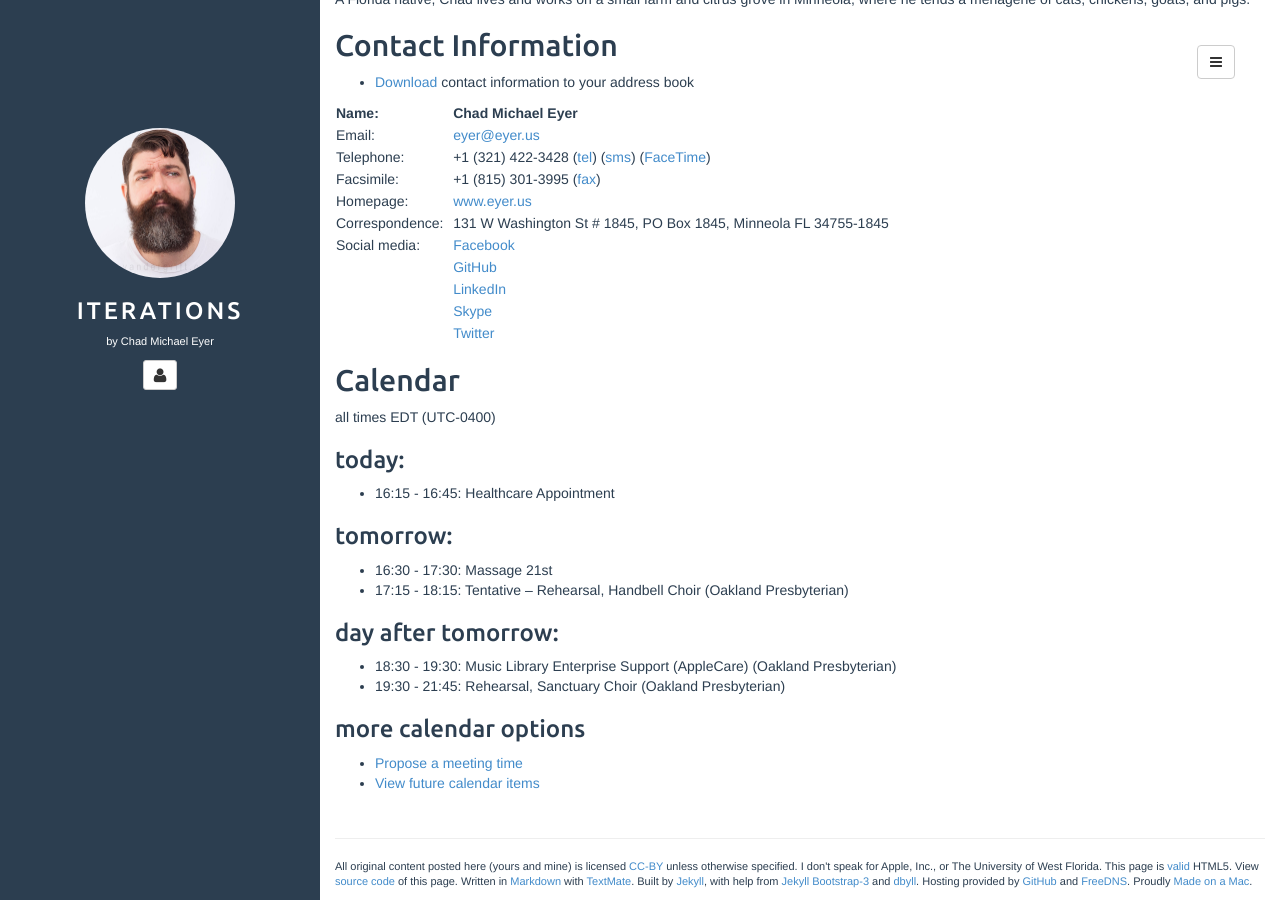
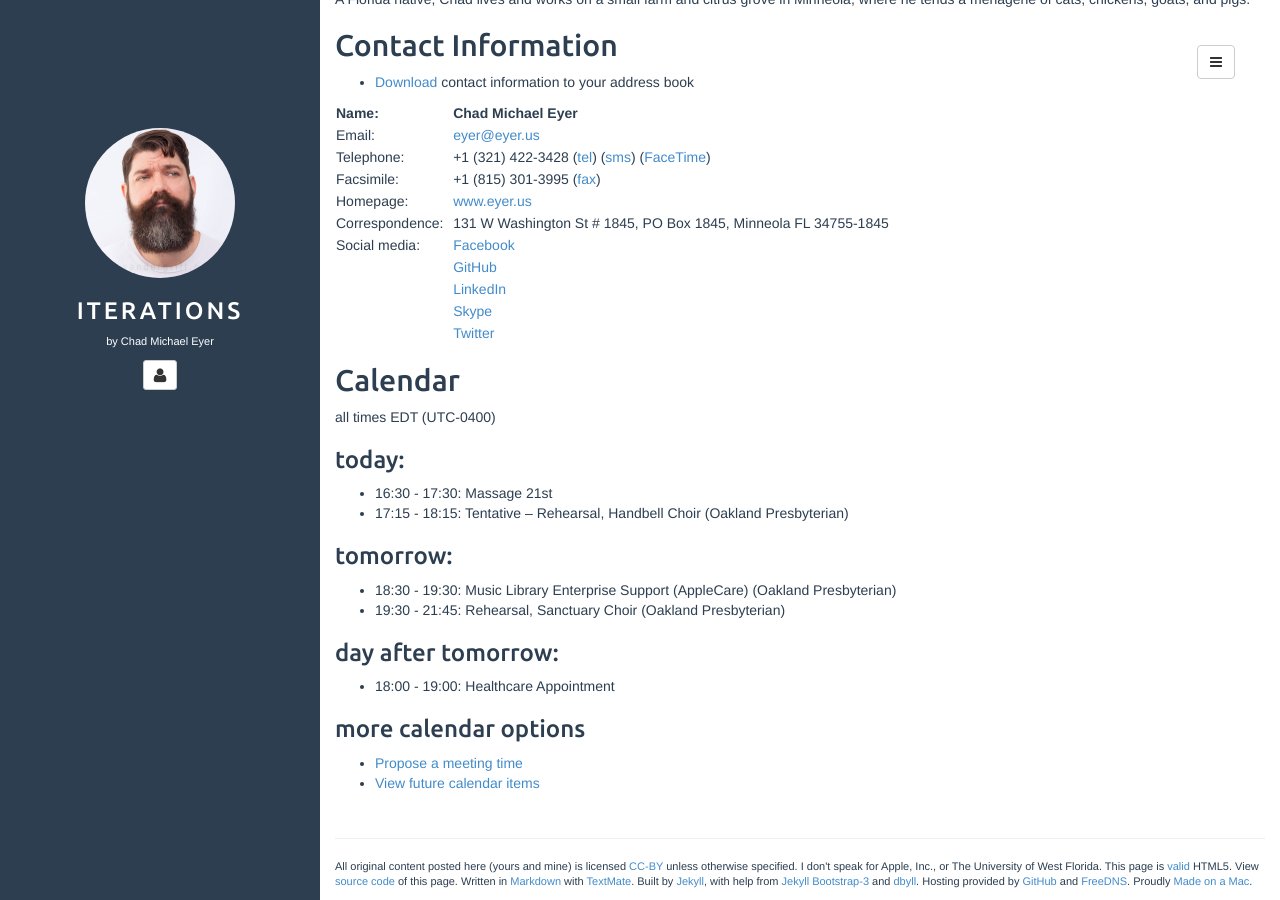
Before and after one commit to chadmichaeleyer/chadmichaeleyer.github.io, a Jekyll site: the page built from about.md, in a window 1280 px wide and 900 px high, scrolled down 1070 px. Built offline with Jekyll 4.4.1, drawn with Linux system fonts in a browser that asks for light colours.

Commit message:
calendar update

```diff
--- a/calendar.markdown
+++ b/calendar.markdown
@@ -2,14 +2,14 @@ all times EDT (UTC-0400)
 
 ### today:
 
-* 16:15 - 16:45: Healthcare Appointment
+* 16:30 - 17:30: Massage 21st
+* 17:15 - 18:15: Tentative – Rehearsal, Handbell Choir (Oakland Presbyterian)
 
 ### tomorrow:
 
-* 16:30 - 17:30: Massage 21st
-* 17:15 - 18:15: Tentative – Rehearsal, Handbell Choir (Oakland Presbyterian)
+* 18:30 - 19:30: Music Library Enterprise Support (AppleCare) (Oakland Presbyterian)
+* 19:30 - 21:45: Rehearsal, Sanctuary Choir (Oakland Presbyterian)
 
 ### day after tomorrow:
 
-* 18:30 - 19:30: Music Library Enterprise Support (AppleCare) (Oakland Presbyterian)
-* 19:30 - 21:45: Rehearsal, Sanctuary Choir (Oakland Presbyterian)
+* 18:00 - 19:00: Healthcare Appointment
```
Also changed, not shown: calendar-year.markdown (+6 -4 lines).
